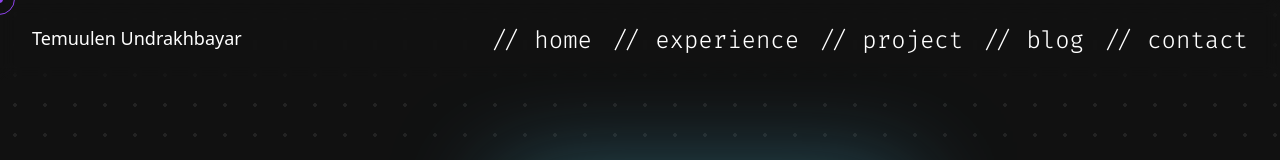
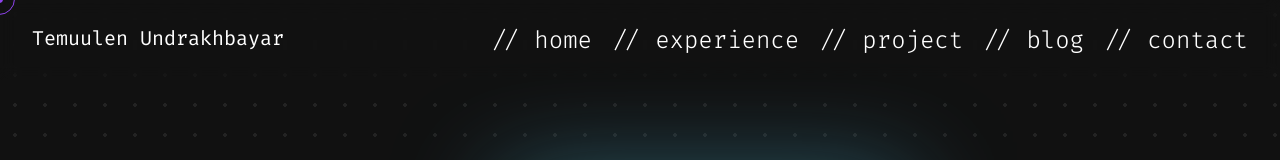
Before and after one commit to themuuln/final-portfolio, a Next.js app: page /me in a window 1280 px wide. Shown: the top 160 px of the page. Built offline with nearby package versions, Linux system fonts and the light colour scheme; a web font is replaced by a local one.

Commit message:
Headersection font updated

```diff
--- a/components/header/HeaderSection.tsx
+++ b/components/header/HeaderSection.tsx
@@ -3,6 +3,7 @@ import HeaderRight from "./HeaderRight";
 import { motion as m } from "framer-motion";
 import { useContext } from "react";
 import CursorContext from "@/lib/context/context";
+import { firacode } from "@/public/fonts/fonts";
 
 const HeaderSection = () => {
   const { textEnter, textLeave } = useContext(CursorContext);
@@ -15,7 +16,7 @@ const HeaderSection = () => {
               initial={{ y: 100, opacity: 0.3 }}
               animate={{ y: 0, opacity: 1 }}
               transition={{ duration: 1 }}
-              className="flex items-center justify-center gap-2 text-lg cursor-pointer leftSideHeader "
+              className={`${firacode.className} flex items-center justify-center gap-2 text-xl cursor-pointer leftSideHeader `}
               onMouseEnter={textEnter}
               onMouseLeave={textLeave}
             >
```
